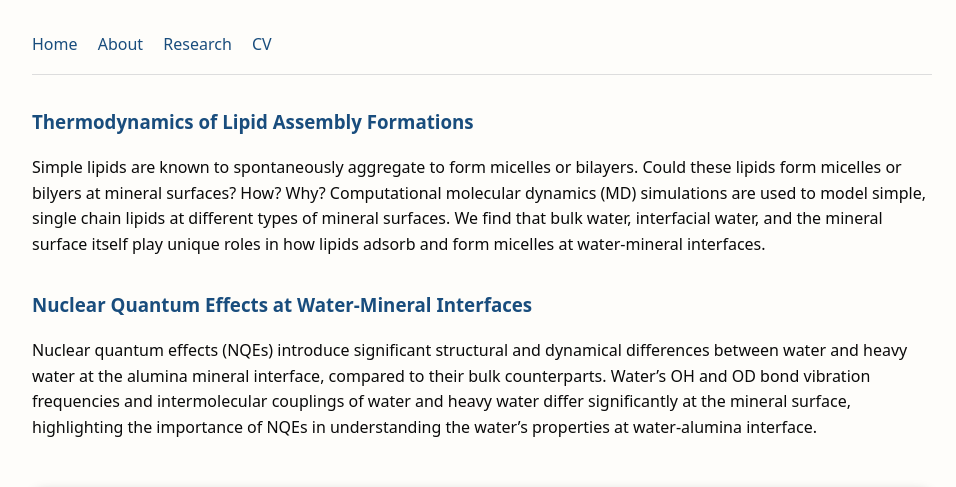
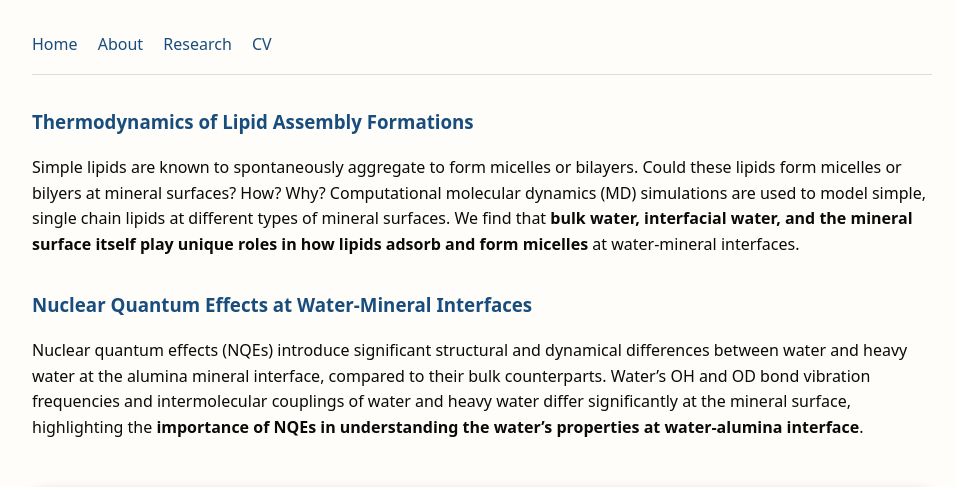
Before and after one commit to oliviaammartin/oliviaammartin.github.io, a Jekyll site: the page built from research.md, in a window 1280 px wide. Shown: the top 487 px of the page, without its empty margins (158-1114 px from the left). Built offline with Jekyll 4.4.1, drawn with Linux system fonts in a browser that asks for light colours.

```diff
--- a/research.md
+++ b/research.md
@@ -5,11 +5,11 @@ title: Research
 
 ### Thermodynamics of Lipid Assembly Formations
 
-Simple lipids are known to spontaneously aggregate to form micelles or bilayers. Could these lipids form micelles or bilyers at mineral surfaces? How? Why? Computational molecular dynamics (MD) simulations are used to model simple, single chain lipids at different types of mineral surfaces. We find that bulk water, interfacial water, and the mineral surface itself play unique roles in how lipids adsorb and form micelles at water-mineral interfaces.
+Simple lipids are known to spontaneously aggregate to form micelles or bilayers. Could these lipids form micelles or bilyers at mineral surfaces? How? Why? Computational molecular dynamics (MD) simulations are used to model simple, single chain lipids at different types of mineral surfaces. We find that **bulk water, interfacial water, and the mineral surface itself play unique roles in how lipids adsorb and form micelles** at water-mineral interfaces.
 
 ### Nuclear Quantum Effects at Water-Mineral Interfaces
 
-Nuclear quantum effects (NQEs) introduce significant structural and dynamical differences between water and heavy water at the alumina mineral interface, compared to their bulk counterparts. Water's OH and OD bond vibration frequencies and intermolecular couplings of water and heavy water differ significantly at the mineral surface, highlighting the importance of NQEs in understanding the water's properties at water-alumina interface.
+Nuclear quantum effects (NQEs) introduce significant structural and dynamical differences between water and heavy water at the alumina mineral interface, compared to their bulk counterparts. Water's OH and OD bond vibration frequencies and intermolecular couplings of water and heavy water differ significantly at the mineral surface, highlighting the **importance of NQEs in understanding the water's properties at water-alumina interface**.
 
 <div class="home-sim">
   <img src="/assets/images/mineral.jpg"
```
